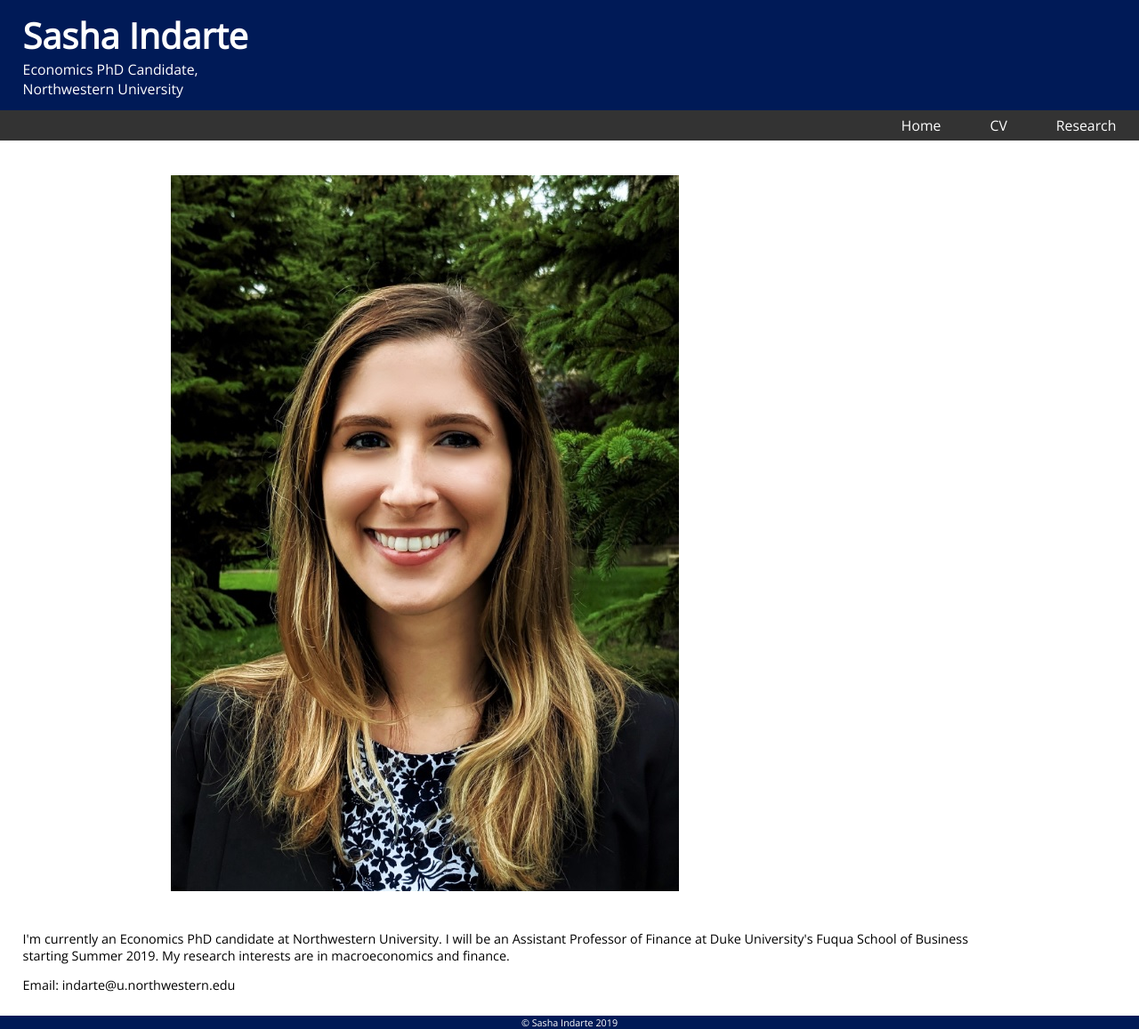
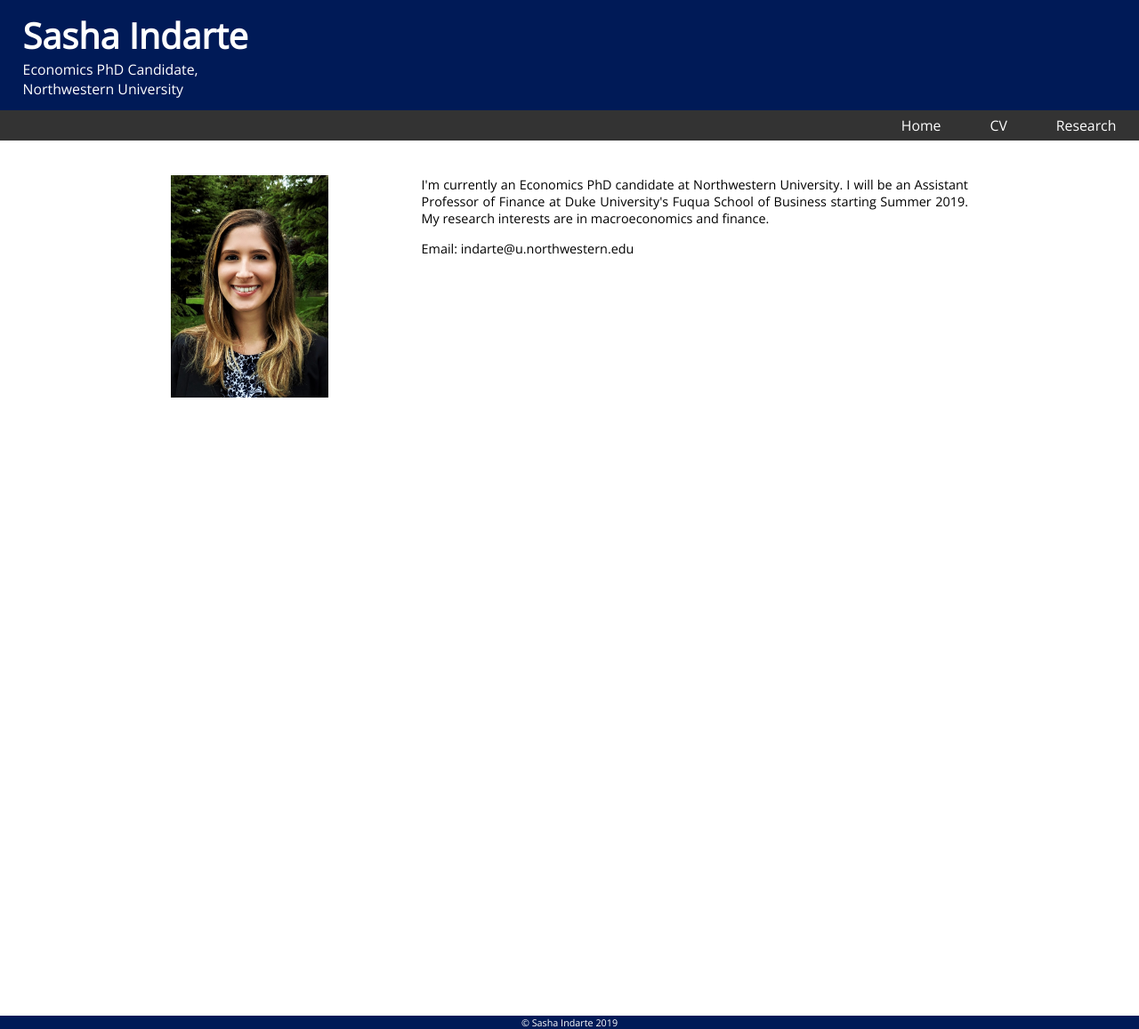
Before and after one commit to sashaindarte/sashaindarte.github.io, a Jekyll site: the page built from index.html, in a window 1280 px wide and 1157 px high. Shown: the whole window at 89% size. Built offline with Jekyll 4.4.1, drawn with Linux system fonts in a browser that asks for light colours.

Commit message:
Update index.html

```diff
--- a/index.html
+++ b/index.html
@@ -5,7 +5,7 @@ title: Sasha Indarte
 <div class="blurb">
 <div class="row">
 	<div class="side">
-		<img src="/JM_photo.jpg" alt="Sasha Indarte"><br>
+		<img src="/JM_photo.jpg" alt="Sasha Indarte" height="250"><br>
 		<!--<h3>Contact</h3>
 		<p>Email: <span id="email"></span></p>
 		<p>Phone</p>
```
